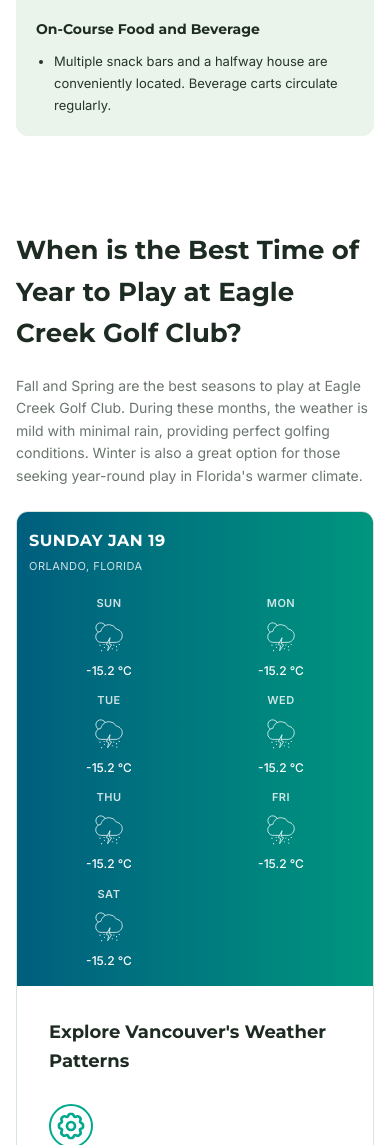
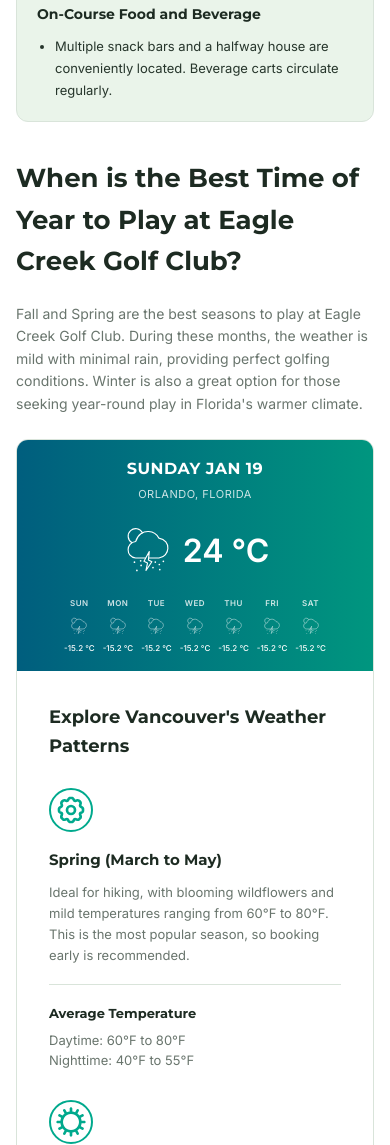
Before and after one commit to gazimaksudur2/w3-a1, a plain HTML site: page index.html in a window 390 px wide. Shown: the part 7658-8803 px from the top of the page. Drawn offline with Linux system fonts and the light colour scheme; files whose address does not match are found by name.

Commit message:
feat: weather container responsive issue solved

```diff
--- a/index.html
+++ b/index.html
@@ -1046,6 +1046,10 @@
                     <div class="forecast-strip__current">
                       <strong>SUNDAY JAN 19</strong>
                       <span>ORLANDO, FLORIDA</span>
+                    </div>
+                    <div class="forecast-current-mobile">
+                        <img src="assets/icons/weather-forecast.svg" alt="Rainy" />
+                        <span class="">24 °C</span>
                     </div>
 
                     <ul class="forecast-strip__days">
--- a/media/mobile.css
+++ b/media/mobile.css
@@ -246,23 +246,71 @@
         gap: 6px;
     }
 
+    .course-features-grid {
+        grid-template-columns: 1fr;
+        gap: 12px;
+      }
+
     .feature-panel {
         padding: 20px;
     }
 
     .forecast-strip {
         flex-direction: column;
-        align-items: flex-start;
+        align-items: center;
+        justify-content: center;
     }
 
+    .forecast-current-mobile {
+        display: flex;
+        align-items: center;
+        justify-content: center;
+        gap: 8px;
+    }
+
+     .forecast-current-mobile img {
+        width: 54px;
+        height: 54px;
+        filter: brightness(0) saturate(100%) invert(1);
+      }
+
+      .forecast-current-mobile span {
+        font-size: 32px;
+        font-weight: 700;
+        color: var(--text-white);
+      }
+
     .forecast-strip__current {
+        text-align: center;
         border-right: none;
         padding-right: 0;
     }
 
     .forecast-strip__days {
-        grid-template-columns: repeat(4, 1fr);
-        width: 100%;
+        display: flex;
+        gap: 14px;
+    }
+
+    .forecast-day img {
+        width: 26px;
+        height: 26px;
+      }
+
+      .forecast-day span {
+        font-size: 10px;
+      }
+
+    .weather-section {
+        padding: 12px 0 12px;
+      }
+
+    .seasons-grid {
+        grid-template-columns: repeat(2, 1fr);
+    }
+
+    .forecast-strip {
+        flex-wrap: wrap;
+        gap: 20px;
     }
 
     .seasons-grid {
@@ -406,6 +454,19 @@
         grid-template-columns: repeat(2, 1fr);
         gap: 12px;
     }
+
+    .forecast-strip__days {
+        gap: 8px;
+    }
+
+    .forecast-day img {
+        width: 20px;
+        height: 20px;
+      }
+
+      .forecast-day span {
+        font-size: 8px;
+      }
 }
 
 @media (max-width: 315px) {
--- a/media/tablet.css
+++ b/media/tablet.css
@@ -308,22 +308,17 @@
         gap: 10px;
     }
 
-    .course-features-grid {
-        grid-template-columns: 1fr;
-    }
-
-    .seasons-grid {
-        grid-template-columns: repeat(2, 1fr);
-    }
-
-    .forecast-strip {
-        flex-wrap: wrap;
-        gap: 20px;
-    }
+    .course-features {
+        padding: 20px 0 20px;
+      }
 
     .course-card-grid {
         grid-template-columns: repeat(2, 1fr);
     }
+
+    .weather-section {
+        padding: 16px 0 16px;
+      }
 
     /* Footer */
 
--- a/style.css
+++ b/style.css
@@ -1821,7 +1821,7 @@
 ========================================== */
 
 .course-features {
-  padding: 30px 0 60px;
+  padding: 30px 0 30px;
 }
 
 .course-features-grid {
@@ -1839,6 +1839,7 @@
   background: var(--green-soft);
   border-radius: var(--radius-md);
   padding: 26px 28px;
+  border: 1px solid var(--border);
 }
 
 .feature-panel h3 {
@@ -1884,7 +1885,7 @@
 ========================================== */
 
 .weather-section {
-  padding: 30px 0 60px;
+  padding: 20px 0 40px;
 }
 
 .weather-section__intro {
@@ -1917,6 +1918,10 @@
   color: var(--white);
 }
 
+.forecast-current-mobile {
+  display: none;
+}
+
 .forecast-strip__current {
   display: flex;
   flex-direction: column;
```
